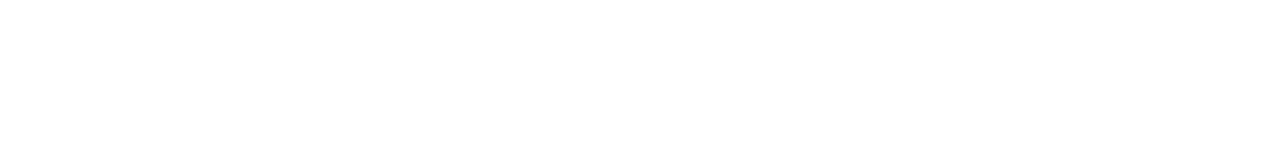
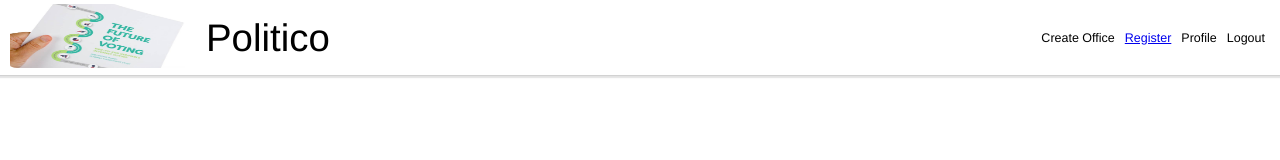
Before and after one commit to Nduhiu17/politico, a plain HTML site: page UI/profile.html in a window 1280 px wide. Drawn offline with Linux system fonts and the light colour scheme.

Commit message:
[Feature #163549699] Add nav bar header

```diff
--- a/UI/profile.html
+++ b/UI/profile.html
@@ -8,6 +8,29 @@
     <title>Profile</title>
 </head>
 <body>
-
+    <div class="navbar">
+        <div class="nav-logo">
+            <div class="logo-img">
+                <img src="./images/logo.jpg" alt="logo" class="logo">
+            </div>
+            <div class="logo-text">
+                Politico
+            </div>
+        </div>
+        <div class="nav-items">
+            <div class="sign-up">
+            Create Office
+            </div>
+            <div class="sign-in">
+                <a href="signup.html">Register</a>
+            </div>
+            <div class="profile-div">
+                Profile
+            </div>
+            <div class="profile-div">
+            Logout
+            </div>
+        </div>
+    </div>
 </body>
 </html>
```
